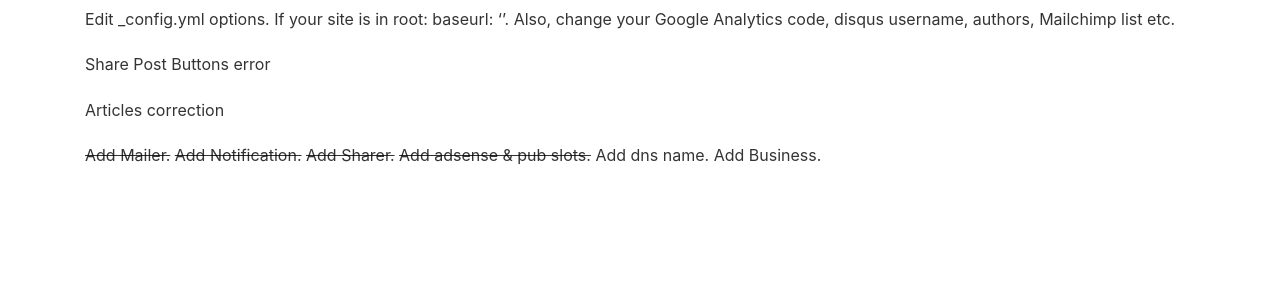
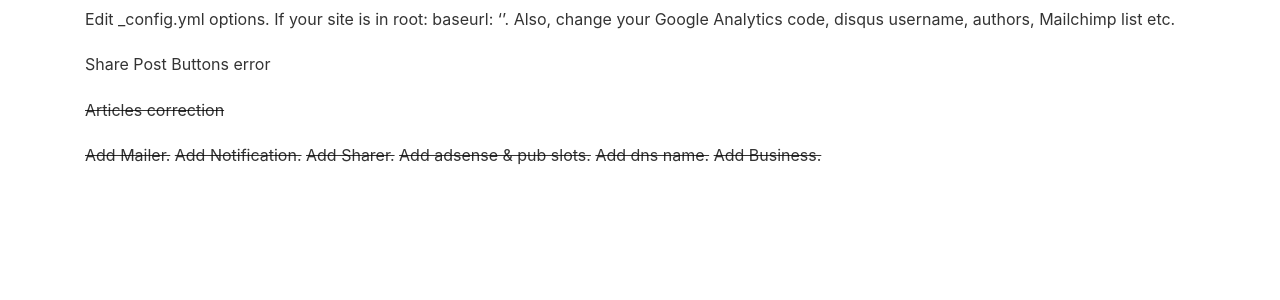
Before and after one commit to bienvenuelisis/noir-meilleur-jekyll, a Jekyll site: the page built from ToDo.md, in a window 1280 px wide. Shown: the part 219-519 px from the top of the page. Built offline with Jekyll 4.4.1, drawn with Linux system fonts in a browser that asks for light colours; nearby versions of some CDN libraries; our own code applies the rules of GitHub Pages for plain Markdown files.

Commit message:
Share Post Buttons error resolve

```diff
--- a/ToDo.md
+++ b/ToDo.md
@@ -2,11 +2,11 @@
 
 Share Post Buttons error
 
-Articles correction
+~~Articles correction~~
 
 ~~Add Mailer.~~
 ~~Add Notification.~~
 ~~Add Sharer.~~
 ~~Add adsense & pub slots.~~
-Add dns name.
-Add Business.
+~~Add dns name.~~
+~~Add Business.~~
--- a/_includes/share.html
+++ b/_includes/share.html
@@ -4,19 +4,19 @@
     </p>
     <ul>
         <li class="ml-1 mr-1">
-            <a target="_blank" href="https://twitter.com/intent/tweet?text={{ page.title }}&url={{ page.url | absolute_url }}" onclick="window.open(this.href, 'twitter-share', 'width=550,height=235');return false;">
+            <a target="_blank" href="https://twitter.com/intent/tweet?text={{ page.title }}&url={{ absolute_url }}" onclick="window.open(this.href, 'twitter-share', 'width=550,height=235');return false;">
                 <i style="color:lightskyblue;" class="fab fa-twitter"></i>
             </a>
         </li>
 
         <li class="ml-1 mr-1">
-            <a target="_blank" href="https://facebook.com/sharer.php?u={{ page.url | absolute_url }}" onclick="window.open(this.href, 'facebook-share', 'width=550,height=435');return false;">
+            <a target="_blank" href="https://facebook.com/sharer.php?u={{ absolute_url }}" onclick="window.open(this.href, 'facebook-share', 'width=550,height=435');return false;">
                 <i style="color:dodgerblue;" class="fab fa-facebook-f"></i>
             </a>
         </li>
 
         <li class="ml-1 mr-1">
-            <a target="_blank" href="https://www.linkedin.com/shareArticle?mini=true&url={{ page.url | absolute_url }}" onclick="window.open(this.href, 'width=550,height=435');return false;">
+            <a target="_blank" href="https://www.linkedin.com/shareArticle?mini=true&url={{ absolute_url }}" onclick="window.open(this.href, 'width=550,height=435');return false;">
                 <i style="color:cornflowerblue;" class="fab fa-linkedin-in"></i>
             </a>
         </li>
```
